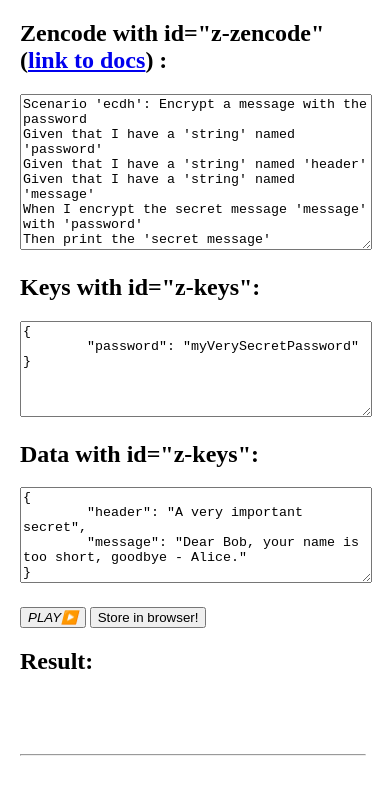
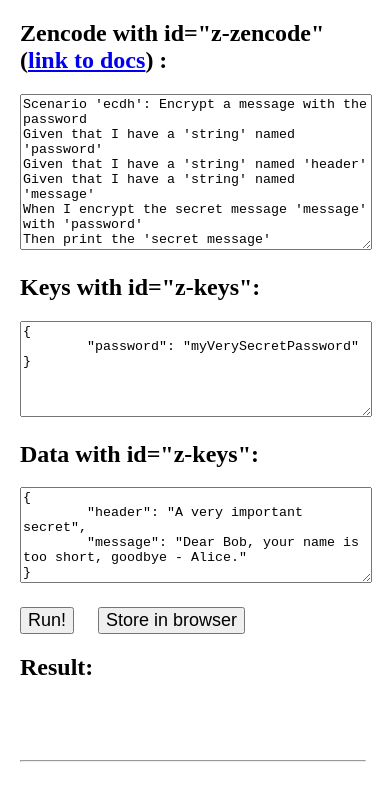
Before and after one commit to seabassdk/zenroom-web-example, a website: page index.html in a window 390 px wide. Drawn offline with Linux system fonts and the light colour scheme.

Commit message:
responsive 2

```diff
--- a/index.html
+++ b/index.html
@@ -28,8 +28,8 @@ Then print the 'secret message'
 }
 	</textarea>
 	<div style="margin-top: 20px;">
-		<button id="runBtn"><em>PLAY▶️</em></button>
-		<button id="storeBtn">Store in browser!</button>
+		<button id="runBtn" style="font-size: 18px; margin-right: 20px;">Run!</button>
+		<button id="storeBtn"  style="font-size: 18px;">Store in browser</button>
 	</div>
 	<div style="width: 100%;">
 		<h2>Result:</h2>
```
